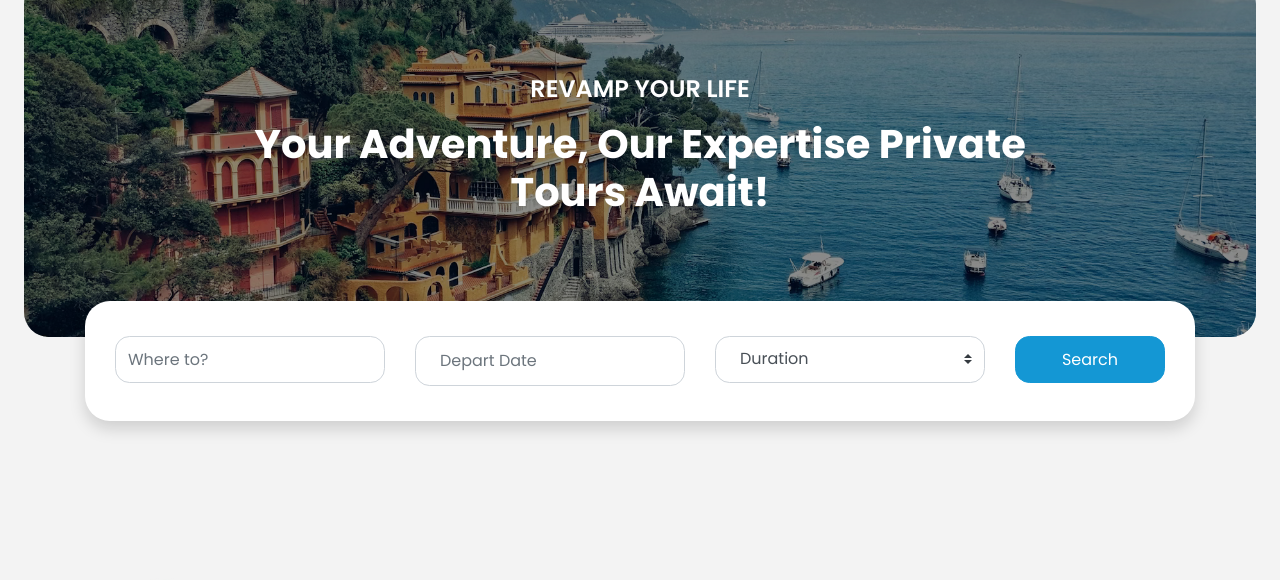
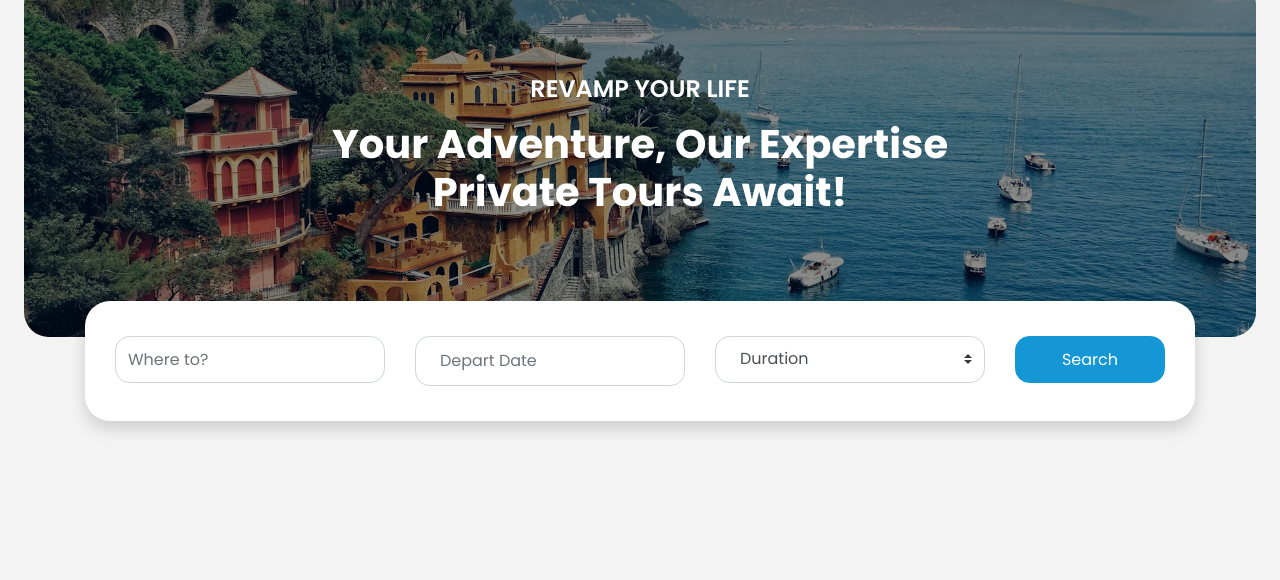
Before and after one commit to BellaStudenti/bella, a plain HTML site: page index.html in a window 1280 px wide. Shown: the part 147-727 px from the top of the page. Drawn offline with nearby package versions, Linux system fonts and the light colour scheme.

Commit message:
Update index.html

```diff
--- a/index.html
+++ b/index.html
@@ -112,7 +112,7 @@
                     <div class="rounded carousel-caption d-flex flex-column align-items-center justify-content-center">
                         <div class="p-3" style="max-width: 900px;">
                             <h4 class="text-white text-uppercase mb-md-3">Revamp your life</h4>
-                            <h1 class="display-5 text-shadow text-white mb-md-4">Your Adventure, Our Expertise Private Tours Await!</h1>
+                            <h1 class="display-5 text-shadow text-white mb-md-4">Your Adventure, Our Expertise <br>Private Tours Await!</h1>
                             <!--                            <a href="" class="btn btn-primary py-md-3 px-md-5 mt-2">Book Now</a>-->
                         </div>
                     </div>
```
